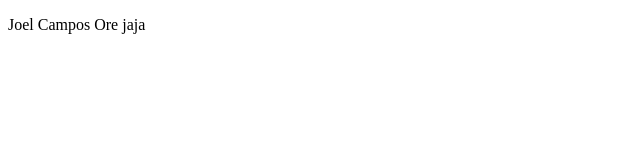
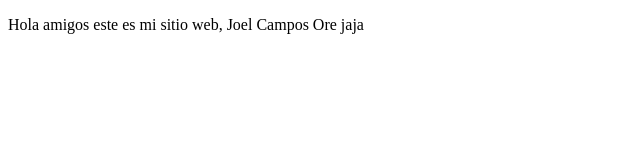
Before and after one commit to joelhyo/proyectoDemoCursoPrework, a plain HTML site: page index.html in a window 1280 px wide. Shown: the whole page, without its empty margins (0-640 px from the left). Drawn offline with Linux system fonts and the light colour scheme.

Commit message:
first commit

```diff
--- a/index.html
+++ b/index.html
@@ -7,6 +7,6 @@
     <title>Hola Mundo</title>
 </head>
 <body>
-    <p>Joel Campos Ore jaja</p>
+    <p>Hola amigos este es mi sitio web, Joel Campos Ore jaja</p>
 </body>
 </html>
```
